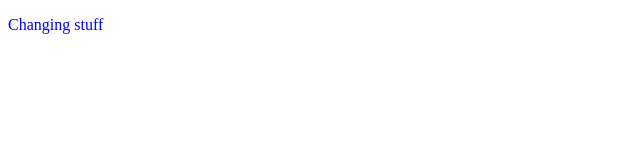
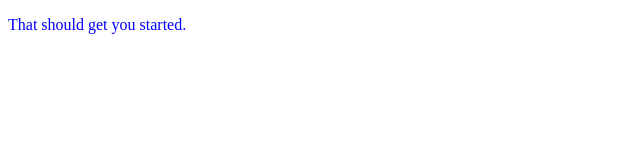
Before and after one commit to karlabrandon817/karlabrandon817.github.io, a plain HTML site: page index.html in a window 1280 px wide. Shown: the whole page, without its empty margins (0-640 px from the left). Drawn offline with Linux system fonts and the light colour scheme.

Commit message:
Final text

```diff
--- a/index.html
+++ b/index.html
@@ -6,6 +6,6 @@
 </head>
 
 <body>
-<p>Changing stuff</p>
+<p>That should get you started.</p></p>
 </body>
 </html>
```
